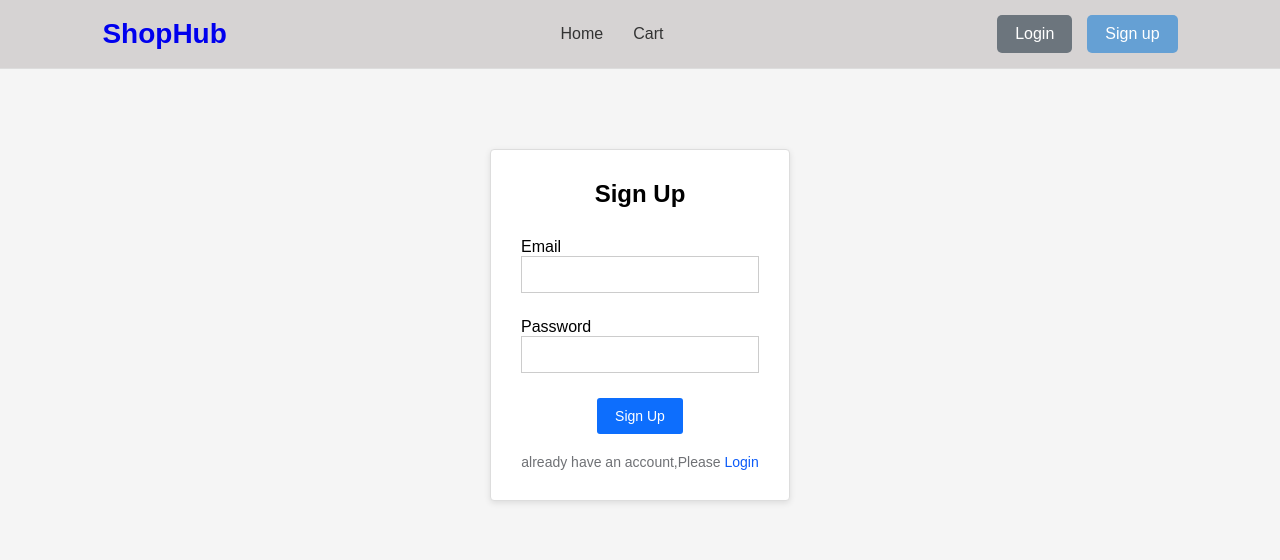
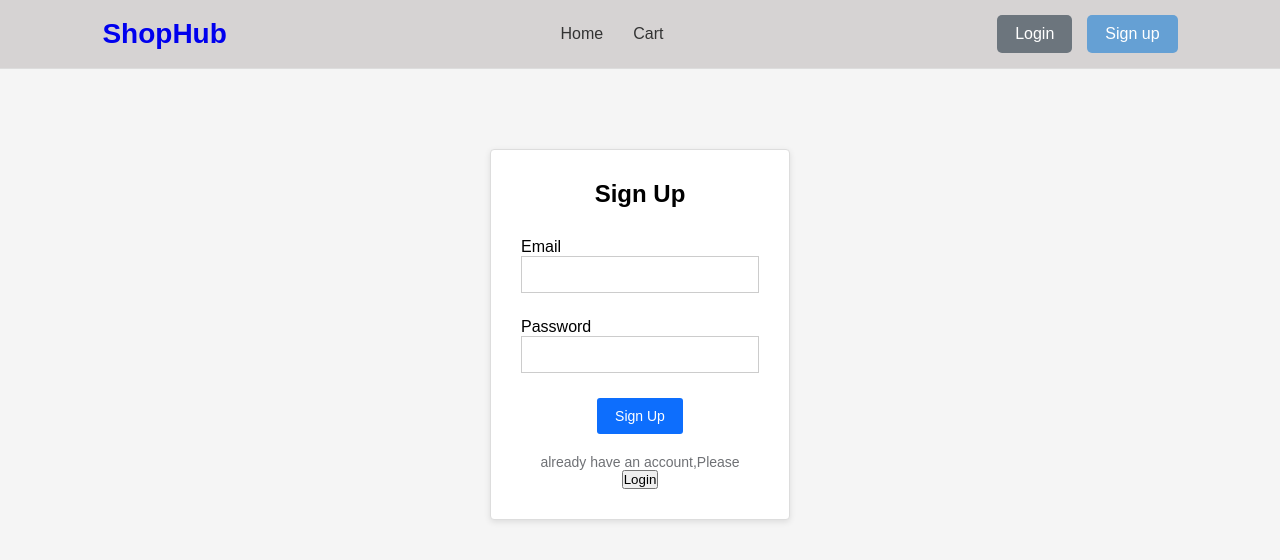
Before and after one commit to Snidhe-Dinesh/ecommerce-react-website, a React (Vite) app: page /auth in a window 1280 px wide. Shown: the top 560 px of the page. Built offline with nearby package versions, Linux system fonts and the light colour scheme.

Commit message:
latest commit

```diff
--- a/src/pages/Auth.jsx
+++ b/src/pages/Auth.jsx
@@ -67,7 +67,7 @@ if(result.success){
                     <button type="submit" className="btn-blue">{mode === "signup" ? "Sign Up" : "Login"}</button>
 
                     <div className="auth-para">
-                        {mode === "signup" ? (<p>already have an account,Please <span onClick={() => setMode("login")}>Login</span></p>) : (<p>You dont have any accout Please <span onClick={() => setMode("signup")}>Sign Up</span></p>)
+                        {mode === "signup" ? (<p>already have an account,Please <button onClick={() => setMode("login")}>Login</button></p>) : (<p>You dont have any accout Please <button onClick={() => setMode("signup")}>Sign Up</button></p>)
 
                         }
 
```
